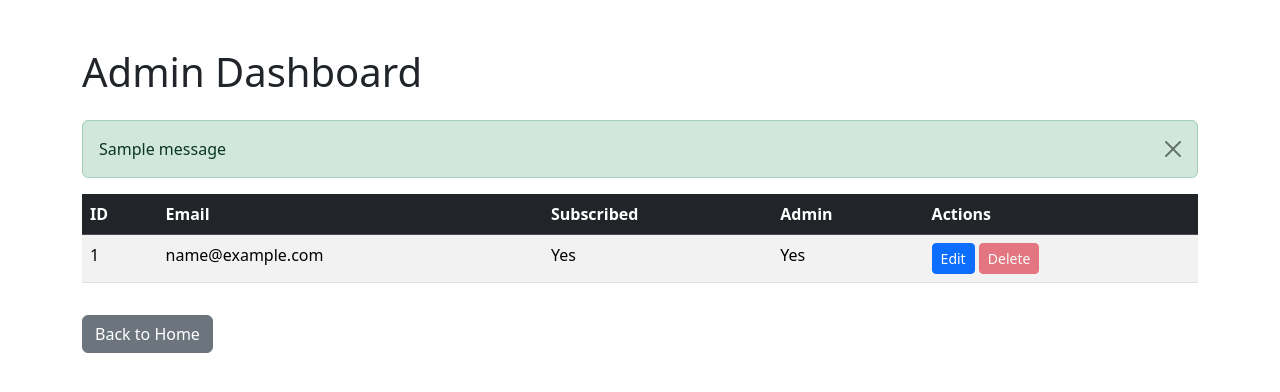
After one commit to deerao75/gst-reconcile, a Flask app: page /admin in a window 1280 px wide. The commit adds this page. Shown: the top 392 px of the page. Run offline with Flask 3, Linux system fonts and the light colour scheme; the visitor is signed in with stand-in values (Sample User, id 1); tables that the repository leaves empty hold one stand-in row (values such as "Sample post"); one stand-in notice (Sample message) is shown.

Commit message:
user id and admin dashboard

```diff
--- a/main.py
+++ b/main.py
@@ -41,11 +41,14 @@ from flask_sqlalchemy import SQLAlchemy
 db = SQLAlchemy(app)
 
 # User Model (for login/subscribe)
+# main.py
+
 class User(db.Model):
     id = db.Column(db.Integer, primary_key=True)
     email = db.Column(db.String(120), unique=True, nullable=False)
     password_hash = db.Column(db.String(200), nullable=False)
     subscribed = db.Column(db.Boolean, default=False)
+    is_admin = db.Column(db.Boolean, default=False, nullable=False)  # <-- ADD THIS LINE
     def __repr__(self):
         return f'<User {self.email}>'
 
@@ -933,6 +936,8 @@ def _append_if_missing(target_list: List[str], candidates: List[Optional[str]])
         if c and (c not in target_list):
             target_list.append(c)
 
+# main.py
+
 def _run_reconciliation_pipeline(tmp2b_path: str, tmppr_path: str,
                                  # B2B (invoice-based)
                                  inv_2b_b2b_sel: str, gst_2b_b2b_sel: str, date_2b_b2b_sel: str, cgst_2b_b2b_sel: str, sgst_2b_b2b_sel: str, igst_2b_b2b_sel: str,
@@ -964,7 +969,6 @@ def _run_reconciliation_pipeline(tmp2b_path: str, tmppr_path: str,
     df_pr_raw = pd.read_excel(tmppr_path, engine="openpyxl", dtype=str)
     df_pr_raw, pr_norm_map = normalize_columns(df_pr_raw)
 
-    # ---- normalized selection helpers ----
     def match_provided(df: pd.DataFrame, provided: str) -> Optional[str]:
         if not provided:
             return None
@@ -1002,7 +1006,6 @@ def _run_reconciliation_pipeline(tmp2b_path: str, tmppr_path: str,
     cdnr_note_hard  = _pick_col_contains(df_cdnr_raw, r"\bnote\s*number\b")
     cdnr_ndate_hard = _pick_col_contains(df_cdnr_raw, r"\bnote\s*date\b")
 
-    # --- Resolve columns for B2B (invoice-based) ---
     inv_2b_b2b = ensure_col(df_b2b_raw, inv_2b_b2b_sel, INVOICE_CANDIDATES_2B)
     gst_2b_b2b = ensure_col(df_b2b_raw, gst_2b_b2b_sel, GSTIN_CANDIDATES_2B)
     date_2b_b2b = ensure_col(df_b2b_raw, date_2b_b2b_sel, DATE_CANDIDATES_2B)
@@ -1010,10 +1013,9 @@ def _run_reconciliation_pipeline(tmp2b_path: str, tmppr_path: str,
     sgst_2b_b2b = ensure_col(df_b2b_raw, sgst_2b_b2b_sel, SGST_CANDIDATES_2B)
     igst_2b_b2b = ensure_col(df_b2b_raw, igst_2b_b2b_sel, IGST_CANDIDATES_2B)
 
-    # --- Resolve columns for CDNR (note-based) ---
     note_2b_cdnr     = ensure_col(df_cdnr_raw, note_2b_cdnr_sel, NOTE_NO_CANDIDATES_2B)
     notedate_2b_cdnr = ensure_col(df_cdnr_raw, notedate_2b_cdnr_sel, NOTE_DATE_CANDIDATES_2B)
-    note_type_2b = ensure_col(df_cdnr_raw, "", NOTE_TYPE_CANDIDATES_2B)  # auto-pick
+    note_type_2b = ensure_col(df_cdnr_raw, "", NOTE_TYPE_CANDIDATES_2B)
     if cdnr_note_hard:
         note_2b_cdnr = cdnr_note_hard
     if cdnr_ndate_hard:
@@ -1025,30 +1027,6 @@ def _run_reconciliation_pipeline(tmp2b_path: str, tmppr_path: str,
     sgst_2b_cdnr = ensure_col(df_cdnr_raw, sgst_2b_cdnr_sel, SGST_CANDIDATES_2B)
     igst_2b_cdnr = ensure_col(df_cdnr_raw, igst_2b_cdnr_sel, IGST_CANDIDATES_2B)
 
-    # ==== DEBUG: column resolution ====
-    def _exists(df, name):
-        return bool(name) and (name in df.columns)
-    def _nn(df, c):
-        if not c or c not in df.columns: return -1
-        return int(pd.Series(df[c]).astype(str).str.strip().ne("").sum())
-
-    print("RESOLVED COLUMNS -> ",
-          "\n  B2B:", inv_2b_b2b, gst_2b_b2b, date_2b_b2b, cgst_2b_b2b, sgst_2b_b2b, igst_2b_b2b,
-          "\n  CDNR:", note_2b_cdnr, gst_2b_cdnr, notedate_2b_cdnr, cgst_2b_cdnr, sgst_2b_cdnr, igst_2b_cdnr, "| NOTE TYPE:", note_type_2b,
-          "\n  PR:", match_provided(df_pr_raw, inv_pr_sel) or inv_pr_sel, match_provided(df_pr_raw, gst_pr_sel) or gst_pr_sel, date_pr_sel, cgst_pr_sel, sgst_pr_sel, igst_pr_sel)
-    print("EXISTENCE CHECK ->",
-          "\n  B2B:", _exists(df_b2b_raw, inv_2b_b2b), _exists(df_b2b_raw, gst_2b_b2b), _exists(df_b2b_raw, date_2b_b2b),
-          _exists(df_b2b_raw, cgst_2b_b2b), _exists(df_b2b_raw, sgst_2b_b2b), _exists(df_b2b_raw, igst_2b_b2b),
-          "\n  CDNR:", _exists(df_cdnr_raw, note_2b_cdnr), _exists(df_cdnr_raw, gst_2b_cdnr), _exists(df_cdnr_raw, notedate_2b_cdnr),
-          _exists(df_cdnr_raw, cgst_2b_cdnr), _exists(df_cdnr_raw, sgst_2b_cdnr), _exists(df_cdnr_raw, igst_2b_cdnr),
-          "\n  PR:", _exists(df_pr_raw, inv_pr_sel), _exists(df_pr_raw, gst_pr_sel), _exists(df_pr_raw, date_pr_sel),
-          _exists(df_pr_raw, cgst_pr_sel), _exists(df_pr_raw, sgst_pr_sel), _exists(df_pr_raw, igst_pr_sel))
-    print("NON-NULL COUNTS ->",
-          "\n  PR:", "Inv", _nn(df_pr_raw, inv_pr_sel), "| GSTIN", _nn(df_pr_raw, gst_pr_sel),
-          "\n  B2B:", "Inv", _nn(df_b2b_raw, inv_2b_b2b), "| GSTIN", _nn(df_b2b_raw, gst_2b_b2b),
-          "\n  CDNR:", "Note", _nn(df_cdnr_raw, note_2b_cdnr), "| GSTIN", _nn(df_cdnr_raw, gst_2b_cdnr))
-
-    # ---------------- Apply sign logic ----------------
     def apply_signs(df, note_type_col: Optional[str]) -> pd.DataFrame:
         if df.empty:
             return df
@@ -1063,7 +1041,6 @@ def _run_reconciliation_pipeline(tmp2b_path: str, tmppr_path: str,
         if note_type_col and note_type_col in df.columns:
             df["_NOTE_TYPE"] = df[note_type_col].map(normalize_note_type)
         else:
-            # fallback: infer from obvious tokens in note number; if CDNR and unknown -> credit
             def infer(row):
                 note = as_text(row.get(_pick_best_note_col(df, None) or "", ""))
                 s = note.lower()
@@ -1083,7 +1060,6 @@ def _run_reconciliation_pipeline(tmp2b_path: str, tmppr_path: str,
     df_b2b_raw = apply_signs(df_b2b_raw, note_type_col=None)
     df_cdnr_raw = apply_signs(df_cdnr_raw, note_type_col=note_type_2b)
 
-    # ---------- Column resolution for PR after normalization ----------
     gst_pr = match_provided(df_pr_raw, gst_pr_sel) or ensure_col(df_pr_raw, gst_pr_sel, GSTIN_CANDIDATES_PR,
                         penalties=AVOID_RECIPIENT_GSTIN_FOR_PR,
                         value_picker=lambda d: pick_gstin_by_values(d, prefer_supplier=True))
@@ -1096,7 +1072,6 @@ def _run_reconciliation_pipeline(tmp2b_path: str, tmppr_path: str,
     sgst_pr = match_provided(df_pr_raw, sgst_pr_sel) or ensure_col(df_pr_raw, sgst_pr_sel, SGST_CANDIDATES_PR)
     igst_pr = match_provided(df_pr_raw, igst_pr_sel) or ensure_col(df_pr_raw, igst_pr_sel, IGST_CANDIDATES_PR)
 
-    # ---------------- Optional numeric columns ----------------
     def optional_numeric_list(df_):
         res = []
         for pool in [[ "taxable value","taxable amount","assessable value","taxable" ],
@@ -1121,7 +1096,6 @@ def _run_reconciliation_pipeline(tmp2b_path: str, tmppr_path: str,
     opt_pr = optional_numeric_list(df_pr_raw)
     _append_if_missing(opt_pr, [cgst_pr, sgst_pr, igst_pr])
 
-    # ---------------- Consolidate ----------------
     df_2b_b2b = consolidate_by_key(
         df=df_b2b_raw, gstin_col=gst_2b_b2b, inv_col=inv_2b_b2b,
         date_col=date_2b_b2b, numeric_cols=opt_2b_b2b
@@ -1134,33 +1108,17 @@ def _run_reconciliation_pipeline(tmp2b_path: str, tmppr_path: str,
 
     if not df_2b_cdnr.empty:
         df_2b_cdnr = _rescue_empty_inv_keys(df_2b_cdnr, inv_col=note_2b_cdnr)
-        print("CDNR Note column picked:", note_2b_cdnr)
-        print("CDNR Note date column:", notedate_2b_cdnr)
-        pct_empty = (
-            (df_2b_cdnr["_INV_KEY"].astype(str).str.strip() == "") |
-            (df_2b_cdnr["_INV_KEY"].isna())
-        ).mean()
-        print(f"CDNR empty _INV_KEY %: {pct_empty:.2%}")
-        try:
-            cols_to_show = ["_GST_KEY", "_INV_KEY"]
-            if note_2b_cdnr in df_2b_cdnr.columns:
-                cols_to_show.append(note_2b_cdnr)
-            print(df_2b_cdnr.head(5)[cols_to_show])
-        except Exception:
-            pass
 
     df_pr = consolidate_by_key(
         df=df_pr_raw, gstin_col=gst_pr, inv_col=inv_pr,
         date_col=date_pr, numeric_cols=opt_pr
     )
 
-    # ---------- display columns ----------
     def add_display_cols(df_, inv_col, date_col, source_tag):
         if df_.empty:
             return df_
         df = df_.copy()
         df["_INV_DISPLAY"] = df[inv_col] if inv_col in df.columns else ""
-        # Format dates as DD-MM-YYYY strings for display
         if date_col and date_col in df.columns:
             df["_DATE_DISPLAY"] = df[date_col].apply(format_date_display)
         else:
@@ -1171,10 +1129,7 @@ def _run_reconciliation_pipeline(tmp2b_path: str, tmppr_path: str,
     df_2b_b2b = add_display_cols(df_2b_b2b, inv_2b_b2b, date_2b_b2b, "B2B")
     df_2b_cdnr = add_display_cols(df_2b_cdnr, note_2b_cdnr, notedate_2b_cdnr, "B2B-CDNR")
 
-    # Keep note type (Debit/Credit) on CDNR consolidated rows for final output
     if "_NOTE_TYPE" in df_cdnr_raw.columns and not df_2b_cdnr.empty:
-        # Best-effort carry: if original had _NOTE_TYPE per row, we can't aggregate a list;
-        # use first encountered per key which is fine for typical CDNR rows
         nt_map = (df_cdnr_raw.assign(_GST_KEY=df_cdnr_raw[gst_2b_cdnr].map(clean_gstin),
                                      _INV_KEY=df_cdnr_raw[note_2b_cdnr].map(inv_basic))
                             .dropna(subset=["_GST_KEY","_INV_KEY"]))
@@ -1183,7 +1138,6 @@ def _run_reconciliation_pipeline(tmp2b_path: str, tmppr_path: str,
 
     df_2b = pd.concat([df_2b_b2b, df_2b_cdnr], ignore_index=True) if (not df_2b_b2b.empty or not df_2b_cdnr.empty) else df_2b_b2b
 
-    # ---------- build pairwise recon ----------
     combined_df, pair_cols = build_pairwise_recon(
         df_pr=df_pr, df_2b=df_2b,
         inv_pr=inv_pr, gst_pr=gst_pr, date_pr=date_pr, cgst_pr=cgst_pr, sgst_pr=sgst_pr, igst_pr=igst_pr,
@@ -1198,6 +1152,14 @@ def _run_reconciliation_pipeline(tmp2b_path: str, tmppr_path: str,
         recon_lookup[key] = (row.get("Mapping", ""), row.get("Remarks", ""), row.get("Reason", ""))
 
     pr_comments = df_pr_raw.copy()
+
+    # --- FIX: Convert numeric columns in `pr_comments` to numbers ---
+    # This ensures that sums and formats are correct in the final Excel sheet.
+    numeric_pr_cols_to_convert = [col for col in opt_pr if col in pr_comments.columns]
+    for col in numeric_pr_cols_to_convert:
+        pr_comments[col] = pd.to_numeric(pr_comments[col], errors='coerce').fillna(0)
+    # --- End of FIX ---
+
     if gst_pr in pr_comments.columns and inv_pr in pr_comments.columns:
         pr_comments["_GST_KEY"] = pr_comments[gst_pr].map(clean_gstin)
         pr_comments["_INV_KEY"] = pr_comments[inv_pr].map(inv_basic)
@@ -1210,11 +1172,9 @@ def _run_reconciliation_pipeline(tmp2b_path: str, tmppr_path: str,
         pr_comments["Remarks"] = ""
         pr_comments["Reason"] = ""
 
-    # ---------------- Dashboard (transposed) ----------------
     dashboard_df = build_dashboard(combined_df, pair_cols)
     dashboard_tx = dashboard_df.set_index("Status").reset_index()
 
-    # ---------------- Add extra columns to Reconciliation ----------------
     invoice_type_map = df_2b_b2b.set_index(["_GST_KEY", "_INV_KEY"]).get("_SOURCE_SHEET", pd.Series()).to_dict() \
         if not df_2b_b2b.empty else {}
     note_type_map = df_2b_cdnr.set_index(["_GST_KEY", "_INV_KEY"]).get("_NOTE_TYPE", pd.Series()).to_dict() \
@@ -1222,7 +1182,6 @@ def _run_reconciliation_pipeline(tmp2b_path: str, tmppr_path: str,
 
     combined_df["Invoice Type"] = combined_df.apply(
         lambda r: invoice_type_map.get((r.get("_GST_KEY"), r.get("_INV_KEY")), ""), axis=1)
-    # Capitalise nicely for display
     combined_df["Note Type"] = combined_df.apply(
         lambda r: {"credit":"Credit Note","debit":"Debit Note"}.get(note_type_map.get((r.get("_GST_KEY"), r.get("_INV_KEY")), "").lower(), ""), axis=1)
 
@@ -1233,7 +1192,6 @@ def _run_reconciliation_pipeline(tmp2b_path: str, tmppr_path: str,
             cols.insert(idx, cols.pop(cols.index(c)))
         combined_df = combined_df[cols]
 
-    # --------- FAST XLSX WRITER (XlsxWriter) ---------
     def _autosize_ws(ws, df, min_w=12, max_w=48):
         sample = df.head(200)
         for col_idx, col_name in enumerate(df.columns):
@@ -1256,7 +1214,6 @@ def _run_reconciliation_pipeline(tmp2b_path: str, tmppr_path: str,
         wb = writer.book
         header_fmt = wb.add_format({"bold": True})
 
-        # ---------------- Reconciliation ----------------
         combined_df.to_excel(writer, index=False, sheet_name="Reconciliation")
         ws = writer.sheets["Reconciliation"]
         ws.freeze_panes(1, 0)
@@ -1264,7 +1221,6 @@ def _run_reconciliation_pipeline(tmp2b_path: str, tmppr_path: str,
         ws.set_row(0, None, header_fmt)
         _autosize_ws(ws, combined_df)
 
-        # ---------------- Dashboard (manual header; MI-safe) ----------------
         ws2 = writer.book.add_worksheet("Dashboard")
         writer.sheets["Dashboard"] = ws2
         hdr_bold = header_fmt
@@ -1323,7 +1279,6 @@ def _run_reconciliation_pipeline(tmp2b_path: str, tmppr_path: str,
             ws2.set_column(c, c, 14)
         ws2.set_column(0, 0, 12)
 
-        # ---------------- PR - Comments ----------------
         pr_comments.to_excel(writer, index=False, sheet_name="PR - Comments")
         ws3 = writer.sheets["PR - Comments"]
         ws3.freeze_panes(1, 0)
@@ -1504,6 +1459,28 @@ def login():
             flash('Invalid email or password.')
     return render_template('login.html')
 
+# @app.route('/register', methods=['GET', 'POST'])
+# def register():
+#     if request.method == 'POST':
+#         email = request.form['email']
+#         password = request.form['password']
+#         if User.query.filter_by(email=email).first():
+#             flash('Email already registered.')
+#         else:
+#             new_user = User(
+#                 email=email,
+#                 password_hash=generate_password_hash(password)
+#             )
+#             db.session.add(new_user)
+#             db.session.commit()
+#             flash('Registration successful. Please log in.')
+#             return redirect(url_for('login'))
+#     return render_template('register.html')
+
+# main.py - Temporary register route to create an admin
+
+# main.py - Original/Correct Register Route
+
 @app.route('/register', methods=['GET', 'POST'])
 def register():
     if request.method == 'POST':
@@ -1512,13 +1489,14 @@ def register():
         if User.query.filter_by(email=email).first():
             flash('Email already registered.')
         else:
+            # The User model now correctly defaults is_admin to False
             new_user = User(
                 email=email,
                 password_hash=generate_password_hash(password)
             )
             db.session.add(new_user)
             db.session.commit()
-            flash('Registration successful. Please log in.')
+            flash('Registration successful. Please log in.', 'success')
             return redirect(url_for('login'))
     return render_template('register.html')
 
@@ -1885,5 +1863,76 @@ def debug_payu_hash_print(params: dict):
     print("SHA512(hash_seq):", calc)
     # Do NOT print the raw salt in logs in production..
 
+
+from functools import wraps
+
+# --- Admin Functionality ---
+
+def admin_required(f):
+    """Decorator to ensure a user is logged in and is an admin."""
+    @wraps(f)
+    def decorated_function(*args, **kwargs):
+        if not session.get('logged_in'):
+            flash('Please log in to access this page.', 'warning')
+            return redirect(url_for('login'))
+
+        user = User.query.filter_by(email=session.get('email')).first()
+        if not user or not user.is_admin:
+            flash('You do not have permission to access the admin dashboard.', 'danger')
+            return redirect(url_for('index'))
+
+        return f(*args, **kwargs)
+    return decorated_function
+
+@app.route('/admin')
+@admin_required
+def admin_dashboard():
+    """Displays the admin dashboard with a list of all users."""
+    all_users = User.query.order_by(User.id).all()
+    return render_template('admin.html', users=all_users)
+
+@app.route('/admin/user/<int:user_id>/delete', methods=['POST'])
+@admin_required
+def admin_delete_user(user_id):
+    """Deletes a user. Admins cannot delete themselves."""
+    admin_user = User.query.filter_by(email=session.get('email')).first()
+    if admin_user.id == user_id:
+        flash('Admins cannot delete their own account.', 'danger')
+        return redirect(url_for('admin_dashboard'))
+
+    user_to_delete = User.query.get_or_404(user_id)
+    db.session.delete(user_to_delete)
+    db.session.commit()
+    flash(f'User {user_to_delete.email} has been deleted.', 'success')
+    return redirect(url_for('admin_dashboard'))
+
+@app.route('/admin/user/<int:user_id>/toggle_subscription', methods=['POST'])
+@admin_required
+def admin_toggle_subscription(user_id):
+    """Toggles a user's subscription status."""
+    user_to_edit = User.query.get_or_404(user_id)
+    # The checkbox sends 'on' when checked, and nothing when unchecked.
+    user_to_edit.subscribed = 'subscribed' in request.form
+    db.session.commit()
+    status = "activated" if user_to_edit.subscribed else "deactivated"
+    flash(f'Subscription for {user_to_edit.email} has been {status}.', 'success')
+    return redirect(url_for('admin_dashboard'))
+
+@app.route('/admin/user/<int:user_id>/change_password', methods=['POST'])
+@admin_required
+def admin_change_password(user_id):
+    """Changes a user's password."""
+    user_to_edit = User.query.get_or_404(user_id)
+    new_password = request.form.get('new_password')
+
+    if not new_password or len(new_password) < 6:
+        flash('Password must be at least 6 characters long.', 'danger')
+        return redirect(url_for('admin_dashboard'))
+
+    user_to_edit.password_hash = generate_password_hash(new_password)
+    db.session.commit()
+    flash(f'Password for {user_to_edit.email} has been updated.', 'success')
+    return redirect(url_for('admin_dashboard'))
+
 if __name__ == "__main__":
     app.run(debug=True)
--- /dev/null
+++ b/templates/admin.html
@@ -0,0 +1,121 @@
+<!DOCTYPE html>
+<html lang="en">
+<head>
+    <meta charset="UTF-8">
+    <title>Admin Dashboard</title>
+    <link href="https://cdn.jsdelivr.net/npm/bootstrap@5.3.3/dist/css/bootstrap.min.css" rel="stylesheet">
+    <style>
+        .table-responsive {
+            max-height: 70vh;
+        }
+    </style>
+</head>
+<body>
+    <div class="container mt-5">
+        <h1 class="mb-4">Admin Dashboard</h1>
+
+        <!-- Flash Messages -->
+        {% with messages = get_flashed_messages(with_categories=true) %}
+          {% if messages %}
+            {% for category, message in messages %}
+              <div class="alert alert-{{ category }} alert-dismissible fade show" role="alert">
+                {{ message }}
+                <button type="button" class="btn-close" data-bs-dismiss="alert" aria-label="Close"></button>
+              </div>
+            {% endfor %}
+          {% endif %}
+        {% endwith %}
+
+        <div class="table-responsive">
+            <table class="table table-striped table-hover">
+                <thead class="table-dark sticky-top">
+                    <tr>
+                        <th>ID</th>
+                        <th>Email</th>
+                        <th>Subscribed</th>
+                        <th>Admin</th>
+                        <th>Actions</th>
+                    </tr>
+                </thead>
+                <tbody>
+                    {% for user in users %}
+                    <tr>
+                        <td>{{ user.id }}</td>
+                        <td>{{ user.email }}</td>
+                        <td>{{ 'Yes' if user.subscribed else 'No' }}</td>
+                        <td>{{ 'Yes' if user.is_admin else 'No' }}</td>
+                        <td>
+                            <!-- Edit Modal Trigger -->
+                            <button type="button" class="btn btn-sm btn-primary" data-bs-toggle="modal" data-bs-target="#editModal-{{ user.id }}">
+                                Edit
+                            </button>
+                            <!-- Delete Modal Trigger -->
+                            <button type="button" class="btn btn-sm btn-danger" data-bs-toggle="modal" data-bs-target="#deleteModal-{{ user.id }}" {% if user.is_admin %}disabled{% endif %}>
+                                Delete
+                            </button>
+                        </td>
+                    </tr>
+                    {% endfor %}
+                </tbody>
+            </table>
+        </div>
+        <a href="{{ url_for('index') }}" class="btn btn-secondary mt-3">Back to Home</a>
+    </div>
+
+    <!-- Modals for each user -->
+    {% for user in users %}
+    <!-- Edit User Modal -->
+    <div class="modal fade" id="editModal-{{ user.id }}" tabindex="-1">
+        <div class="modal-dialog">
+            <div class="modal-content">
+                <div class="modal-header">
+                    <h5 class="modal-title">Edit User: {{ user.email }}</h5>
+                    <button type="button" class="btn-close" data-bs-dismiss="modal"></button>
+                </div>
+                <div class="modal-body">
+                    <!-- Form for changing password -->
+                    <form method="POST" action="{{ url_for('admin_change_password', user_id=user.id) }}">
+                        <div class="mb-3">
+                            <label for="new_password-{{ user.id }}" class="form-label">New Password</label>
+                            <input type="password" class="form-control" name="new_password" id="new_password-{{ user.id }}" required>
+                        </div>
+                        <button type="submit" class="btn btn-warning">Change Password</button>
+                    </form>
+                    <hr>
+                    <!-- Form for toggling subscription -->
+                    <form method="POST" action="{{ url_for('admin_toggle_subscription', user_id=user.id) }}" class="mt-3">
+                         <div class="form-check form-switch">
+                           <input class="form-check-input" type="checkbox" role="switch" id="subscribed-{{ user.id }}" name="subscribed" {% if user.subscribed %}checked{% endif %} onchange="this.form.submit()">
+                           <label class="form-check-label" for="subscribed-{{ user.id }}">Subscribed</label>
+                         </div>
+                    </form>
+                </div>
+            </div>
+        </div>
+    </div>
+
+    <!-- Delete User Modal -->
+    <div class="modal fade" id="deleteModal-{{ user.id }}" tabindex="-1">
+        <div class="modal-dialog">
+            <div class="modal-content">
+                <div class="modal-header">
+                    <h5 class="modal-title">Delete User</h5>
+                    <button type="button" class="btn-close" data-bs-dismiss="modal"></button>
+                </div>
+                <div class="modal-body">
+                    <p>Are you sure you want to delete the user <strong>{{ user.email }}</strong>? This action cannot be undone.</p>
+                </div>
+                <div class="modal-footer">
+                    <button type="button" class="btn btn-secondary" data-bs-dismiss="modal">Cancel</button>
+                    <form method="POST" action="{{ url_for('admin_delete_user', user_id=user.id) }}">
+                        <button type="submit" class="btn btn-danger">Delete</button>
+                    </form>
+                </div>
+            </div>
+        </div>
+    </div>
+    {% endfor %}
+
+    <script src="https://cdn.jsdelivr.net/npm/bootstrap@5.3.3/dist/js/bootstrap.bundle.min.js"></script>
+</body>
+</html>
--- a/templates/base.html
+++ b/templates/base.html
@@ -260,9 +260,7 @@
     </div>
     <div class="nav-menu">
       {% if session.logged_in %}
-        <form method="POST" action="{{ url_for('logout') }}" style="display:inline;">
-          <button type="submit">Logout</button>
-        </form>
+        <a href="{{ url_for('logout') }}" class="btn btn-secondary">Logout</a>
         <a href="{{ url_for('subscribe') }}">Subscribe</a>
       {% else %}
         <a href="{{ url_for('login') }}">Login</a>
```
